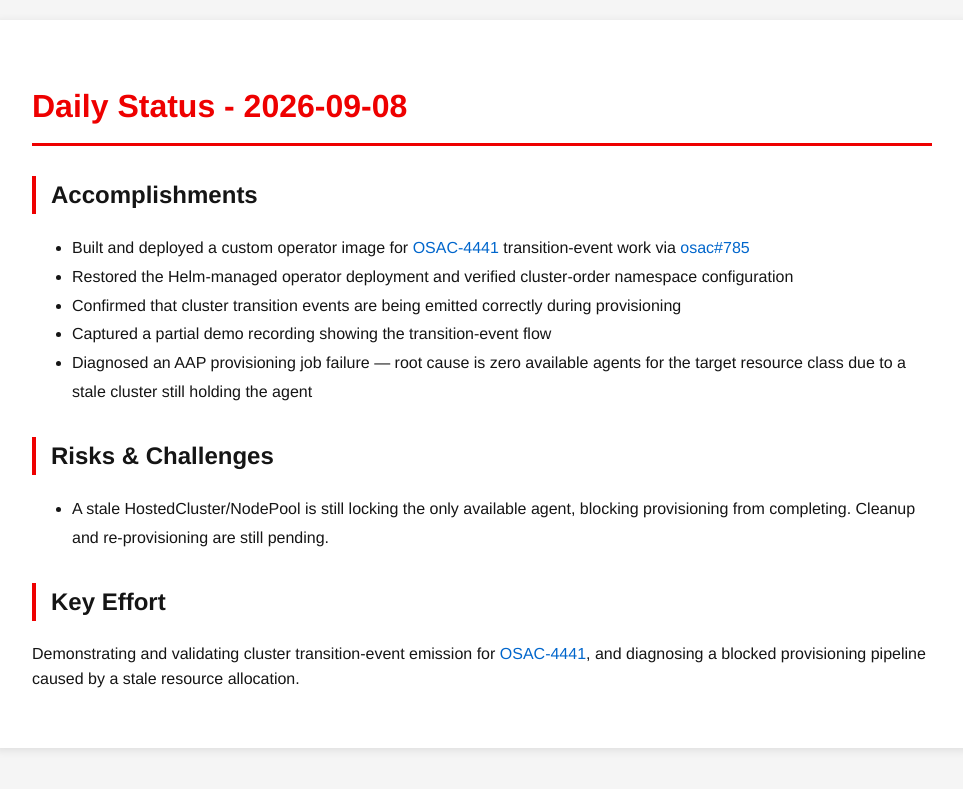
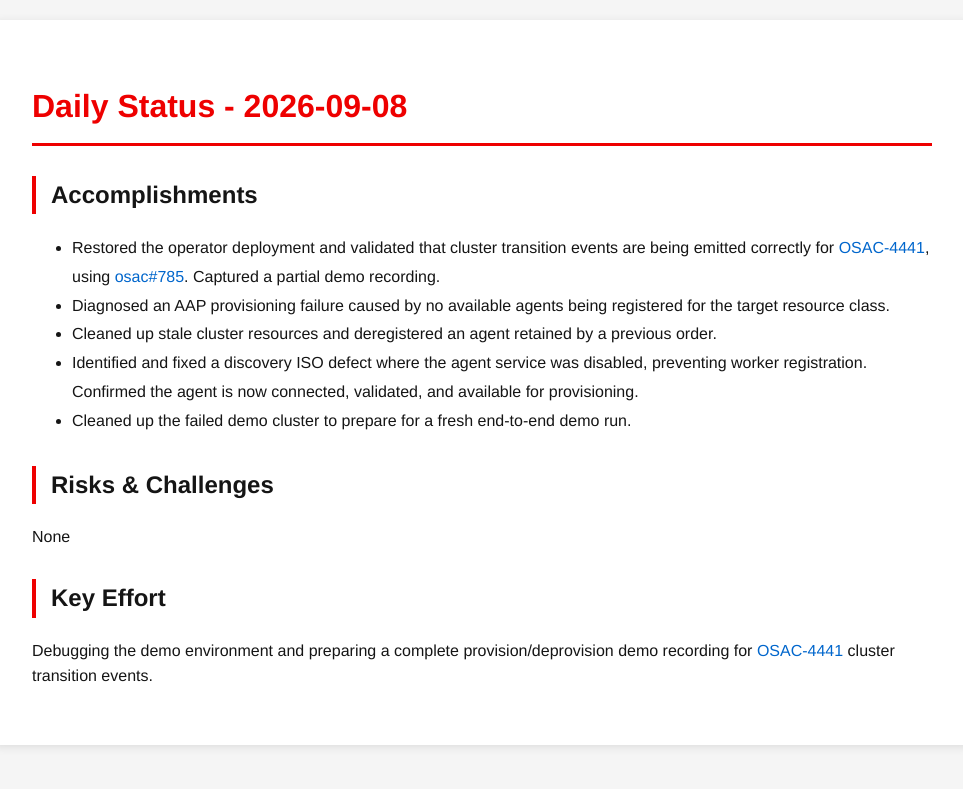
Before and after one commit to tzvatot/daily-status, a Jekyll site: the page built from 2026-09-08.md, in a window 1280 px wide. Shown: the top 789 px of the page, without its empty margins (158-1121 px from the left). Built offline with Jekyll 4.4.1, drawn with Linux system fonts in a browser that asks for light colours.

Commit message:
Daily status update - 2026-09-08

```diff
--- a/2026-09-08.md
+++ b/2026-09-08.md
@@ -7,14 +7,14 @@ date: 2026-09-08
 # Daily Status - 2026-09-08
 
 ## Accomplishments
-- Built and deployed a custom operator image for [OSAC-4441](https://redhat.atlassian.net/browse/OSAC-4441) transition-event work via [osac#785](https://github.com/osac-project/osac/pull/785)
-- Restored the Helm-managed operator deployment and verified cluster-order namespace configuration
-- Confirmed that cluster transition events are being emitted correctly during provisioning
-- Captured a partial demo recording showing the transition-event flow
-- Diagnosed an AAP provisioning job failure — root cause is zero available agents for the target resource class due to a stale cluster still holding the agent
+- Restored the operator deployment and validated that cluster transition events are being emitted correctly for [OSAC-4441](https://redhat.atlassian.net/browse/OSAC-4441), using [osac#785](https://github.com/osac-project/osac/pull/785). Captured a partial demo recording.
+- Diagnosed an AAP provisioning failure caused by no available agents being registered for the target resource class.
+- Cleaned up stale cluster resources and deregistered an agent retained by a previous order.
+- Identified and fixed a discovery ISO defect where the agent service was disabled, preventing worker registration. Confirmed the agent is now connected, validated, and available for provisioning.
+- Cleaned up the failed demo cluster to prepare for a fresh end-to-end demo run.
 
 ## Risks & Challenges
-- A stale HostedCluster/NodePool is still locking the only available agent, blocking provisioning from completing. Cleanup and re-provisioning are still pending.
+None
 
 ## Key Effort
-Demonstrating and validating cluster transition-event emission for [OSAC-4441](https://redhat.atlassian.net/browse/OSAC-4441), and diagnosing a blocked provisioning pipeline caused by a stale resource allocation.
+Debugging the demo environment and preparing a complete provision/deprovision demo recording for [OSAC-4441](https://redhat.atlassian.net/browse/OSAC-4441) cluster transition events.
```
